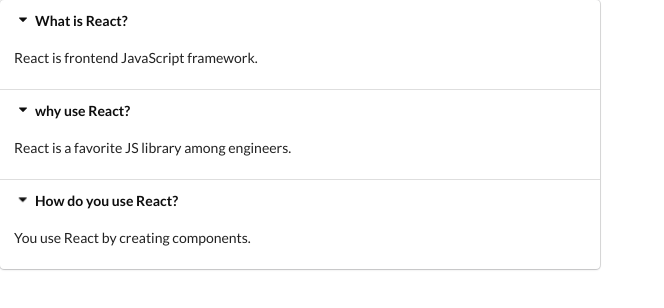
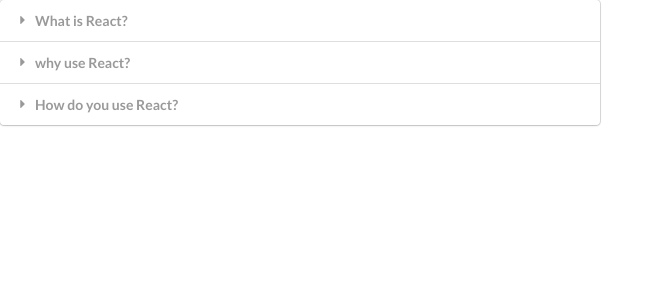
Before and after one commit to hafeezrq/reactjs_hooks_demo, a React (Create React App) app: page / in a window 1280 px wide. Shown: the top 308 px of the page, without its empty margins (0-664 px from the left). Built offline with nearby package versions, Linux system fonts and the light colour scheme.

Commit message:
Add dynamically "active" class name for css.

```diff
--- a/src/components/Accordion.js
+++ b/src/components/Accordion.js
@@ -9,13 +9,14 @@
     console.log(activeIndex);
   };
   const renderedItems = items.map((item, index) => {
+    const active = index === activeIndex ? 'active' : '';
     return (
       <React.Fragment key={item.title}>
-        <div className='title active' onClick={() => onTitleClick(index)}>
+        <div className={`title ${active}`} onClick={() => onTitleClick(index)}>
           <i className='dropdown icon'></i>
           {item.title}
         </div>
-        <div className='content active'>
+        <div className={`content ${active}`}>
           <p>{item.contents}</p>
         </div>
       </React.Fragment>
```
